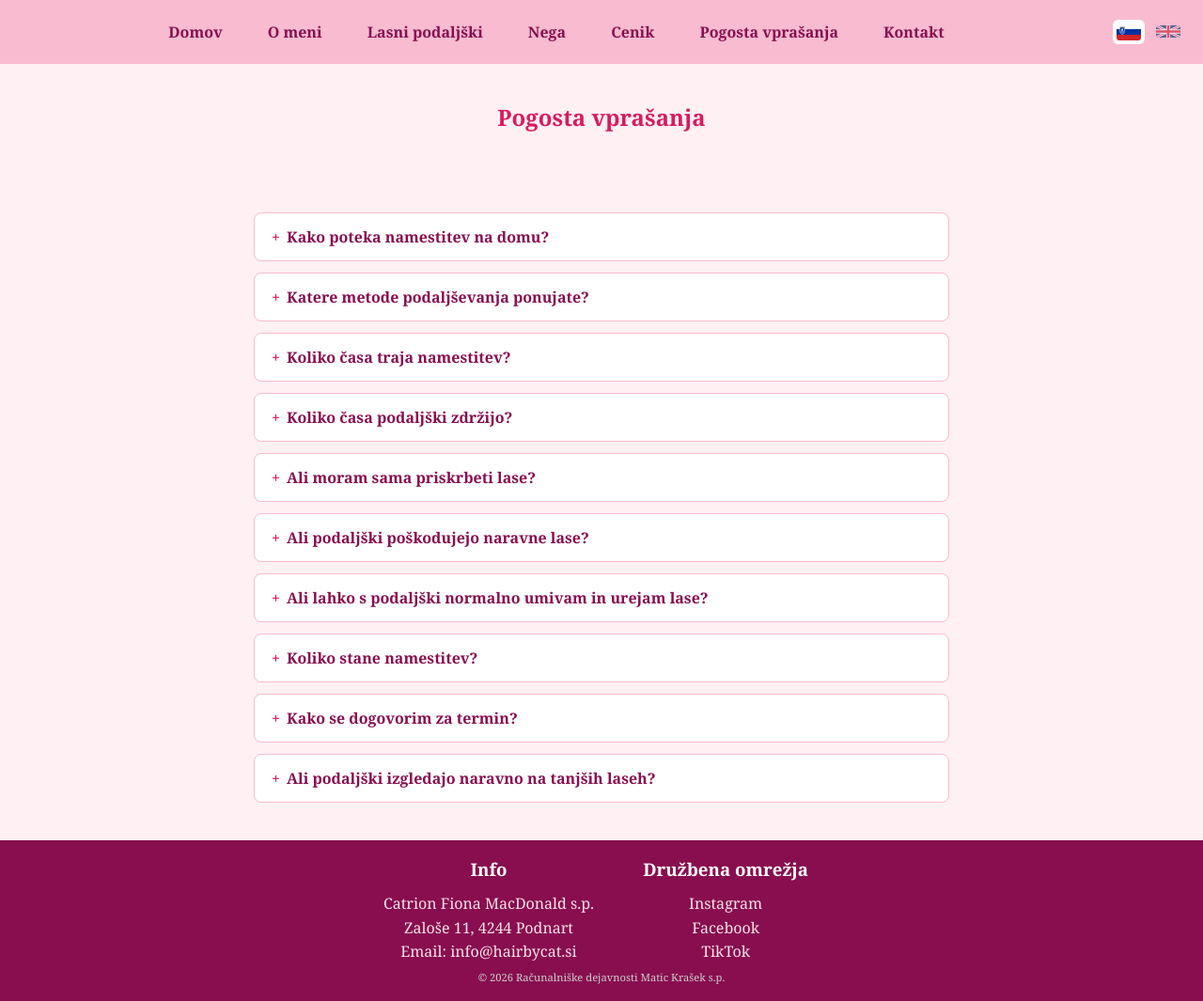
After one commit to MaticKrasek/hairbycat, a Flask app: page /pogosta-vprasanja in a window 1280 px wide. The commit adds this page. Shown: the whole page at 94% size. Run offline with Flask 3, Linux system fonts and the light colour scheme.

Commit message:
Add files via upload

```diff
--- a/app.py
+++ b/app.py
@@ -106,6 +106,13 @@ def cenik():
     return render_template("cenik.html", lang=lang, page="cenik", t=TRANSLATIONS[lang])
 
 
+@app.route("/pogosta-vprasanja", endpoint="pogosta_vprasanja_sl")
+@app.route("/en/pogosta-vprasanja", endpoint="pogosta_vprasanja_en")
+def pogosta_vprasanja():
+    lang = get_lang()
+    return render_template("pogosta_vprasanja.html", lang=lang, page="pogosta_vprasanja", t=TRANSLATIONS[lang])
+
+
 @app.route("/kontakt", endpoint="kontakt_sl")
 @app.route("/en/kontakt", endpoint="kontakt_en")
 def kontakt():
--- a/static/styles.css
+++ b/static/styles.css
@@ -352,6 +352,7 @@ body {
   .o-meni-images,
   .cenik-table-wrapper,
   .cenik-note,
+  .faq-list,
   .contact-section {
     padding-left: 16px;
     padding-right: 16px;
@@ -373,6 +374,52 @@ body {
     flex-direction: column;
     text-align: center;
   }
+}
+
+/* FAQ accordion */
+.faq-list {
+  max-width: 800px;
+  margin: 0 auto 40px;
+  padding: 0 30px;
+  display: flex;
+  flex-direction: column;
+  gap: 12px;
+}
+
+.faq-item {
+  background-color: #ffffff;
+  border: 1px solid #f8bbd0;
+  border-radius: 8px;
+  padding: 14px 18px;
+}
+
+.faq-item summary {
+  cursor: pointer;
+  font-weight: bold;
+  color: #880e4f;
+  list-style: none;
+}
+
+.faq-item summary::-webkit-details-marker {
+  display: none;
+}
+
+.faq-item summary::before {
+  content: "+";
+  display: inline-block;
+  width: 1em;
+  color: #d81b60;
+  font-weight: bold;
+}
+
+.faq-item[open] summary::before {
+  content: "\2212";
+}
+
+.faq-item p {
+  line-height: 1.6;
+  margin-top: 10px;
+  text-align: left;
 }
 
 /* Contact section */
--- a/templates/base.html
+++ b/templates/base.html
@@ -16,6 +16,7 @@
       <a href="{{ url_for('lasni_podaljski_' + lang) }}">{{ t.common.nav.lasni_podaljski }}</a>
       <a href="{{ url_for('nega_' + lang) }}">{{ t.common.nav.nega }}</a>
       <a href="{{ url_for('cenik_' + lang) }}">{{ t.common.nav.cenik }}</a>
+      <a href="{{ url_for('pogosta_vprasanja_' + lang) }}">{{ t.common.nav.pogosta_vprasanja }}</a>
       <a href="{{ url_for('kontakt_' + lang) }}">{{ t.common.nav.kontakt }}</a>
     </div>
 
@@ -39,6 +40,7 @@
         <a href="{{ url_for('lasni_podaljski_' + lang) }}">{{ t.common.nav.lasni_podaljski }}</a>
         <a href="{{ url_for('nega_' + lang) }}">{{ t.common.nav.nega }}</a>
         <a href="{{ url_for('cenik_' + lang) }}">{{ t.common.nav.cenik }}</a>
+        <a href="{{ url_for('pogosta_vprasanja_' + lang) }}">{{ t.common.nav.pogosta_vprasanja }}</a>
         <a href="{{ url_for('kontakt_' + lang) }}">{{ t.common.nav.kontakt }}</a>
       </div>
     </div>
--- /dev/null
+++ b/templates/pogosta_vprasanja.html
@@ -0,0 +1,22 @@
+{% extends "base.html" %}
+
+{% block title %}{{ t.pogosta_vprasanja.title }}{% endblock %}
+
+{% block meta_description %}
+  <meta name="description" content="{{ t.pogosta_vprasanja.meta_description }}">
+{% endblock %}
+
+{% block content %}
+  <main class="container container--tight-top">
+    <h2>{{ t.pogosta_vprasanja.heading }}</h2>
+  </main>
+
+  <section class="faq-list">
+    {% for item in t.pogosta_vprasanja.questions %}
+      <details class="faq-item">
+        <summary>{{ item.question }}</summary>
+        <p>{{ item.answer }}</p>
+      </details>
+    {% endfor %}
+  </section>
+{% endblock %}
--- a/translations.py
+++ b/translations.py
@@ -7,6 +7,7 @@ TRANSLATIONS = {
                 "lasni_podaljski": "Lasni podaljški",
                 "nega": "Nega",
                 "cenik": "Cenik",
+                "pogosta_vprasanja": "Pogosta vprašanja",
                 "kontakt": "Kontakt",
             },
             "social_media": "Družbena omrežja",
@@ -76,6 +77,53 @@ TRANSLATIONS = {
                 "Poleg podaljškov nudim tudi oblikovanje pričesk (ravnanje, kodranje, pričeske za posebne priložnosti, poročne pričeske...). Cene so po dogovoru.",
             ],
         },
+        "pogosta_vprasanja": {
+            "title": "Pogosta vprašanja - Hair Extensions by Cat",
+            "meta_description": "Odgovori na pogosta vprašanja o podaljševanju las na domu - metode, cena, trajanje, nega in dogovarjanje termina.",
+            "heading": "Pogosta vprašanja",
+            "questions": [
+                {
+                    "question": "Kako poteka namestitev na domu?",
+                    "answer": "Pridem k vam domov (ali na dogovorjeno lokacijo na Gorenjskem, v Ljubljani in okolici) z vso potrebno opremo. Potrebujem le stol, mizo in vtičnico.",
+                },
+                {
+                    "question": "Katere metode podaljševanja ponujate?",
+                    "answer": "Ponujam Tape-In in Micro-Link (vključno z Nano) metode. Skupaj izberemo tisto, ki najbolj ustreza vašim lasem in življenjskemu slogu.",
+                },
+                {
+                    "question": "Koliko časa traja namestitev?",
+                    "answer": "Tape-In traja približno 30-45 minut, Micro-Links pa nekoliko dlje, odvisno od količine las.",
+                },
+                {
+                    "question": "Koliko časa podaljški zdržijo?",
+                    "answer": "Tape-Ins premeščamo vsakih 4-8 tednov, Micro-Links vsakih 2-3 mesece. Pri pravilni negi lahko lase ponovno uporabimo tudi 6-12 mesecev.",
+                },
+                {
+                    "question": "Ali moram sama priskrbeti lase?",
+                    "answer": "Ne nujno - lahko jih priskrbite sami ali pa vam pomagam pri izbiri in nakupu. V tem primeru se strošek las obračuna posebej.",
+                },
+                {
+                    "question": "Ali podaljški poškodujejo naravne lase?",
+                    "answer": "Pravilno nameščeni in negovani podaljški naravnih las ne poškodujejo. Pomembno je redno vzdrževanje in ustrezna nega.",
+                },
+                {
+                    "question": "Ali lahko s podaljški normalno umivam in urejam lase?",
+                    "answer": "Da, po prvih 48 urah lahko lase umivate in oblikujete kot običajno - priporočam le šampon brez sulfatov in previdnost pri mestih pritrditve.",
+                },
+                {
+                    "question": "Koliko stane namestitev?",
+                    "answer": "Cene se razlikujejo glede na metodo in količino las (celotno ali polovično lasišče). Poglejte stran Cenik za natančen pregled.",
+                },
+                {
+                    "question": "Kako se dogovorim za termin?",
+                    "answer": "Kontaktirajte me preko obrazca na strani Kontakt, po e-pošti ali družbenih omrežjih, dogovorimo se za termin, ki vam ustreza.",
+                },
+                {
+                    "question": "Ali podaljški izgledajo naravno na tanjših laseh?",
+                    "answer": "Da - skupaj izberemo metodo in količino podaljškov, ki bo izgledala naravno in ne bo preobremenila vaših naravnih las.",
+                },
+            ],
+        },
         "kontakt": {
             "title": "Kontakt - Hair Extensions by Cat",
             "heading": "Kontakt",
@@ -98,6 +146,7 @@ TRANSLATIONS = {
                 "lasni_podaljski": "Hair Extensions",
                 "nega": "Hair Care",
                 "cenik": "Pricing",
+                "pogosta_vprasanja": "FAQ",
                 "kontakt": "Contact",
             },
             "social_media": "Social Media",
@@ -167,6 +216,53 @@ TRANSLATIONS = {
                 "In addition to extensions, I also offer hairstyling (straightening, curling, special occasion styles, bridal hairstyles...). Prices are by arrangement.",
             ],
         },
+        "pogosta_vprasanja": {
+            "title": "FAQ - Hair Extensions by Cat",
+            "meta_description": "Answers to frequently asked questions about mobile hair extensions - methods, pricing, duration, aftercare, and booking.",
+            "heading": "Frequently Asked Questions",
+            "questions": [
+                {
+                    "question": "How does mobile installation work?",
+                    "answer": "I come to you - at home, or an agreed location in Gorenjska, Ljubljana and the surrounding area - with all the equipment needed. I just need a chair, a table, and a power outlet.",
+                },
+                {
+                    "question": "What extension methods do you offer?",
+                    "answer": "I offer Tape-In and Micro-Link (including Nano) methods. We'll choose together which suits your hair and lifestyle best.",
+                },
+                {
+                    "question": "How long does installation take?",
+                    "answer": "Tape-Ins take about 30-45 minutes, Micro-Links a bit longer depending on the amount of hair.",
+                },
+                {
+                    "question": "How long do extensions last?",
+                    "answer": "Tape-Ins are repositioned every 4-8 weeks, Micro-Links every 2-3 months. With proper care, the hair can be reused for 6-12 months.",
+                },
+                {
+                    "question": "Do I need to supply the hair myself?",
+                    "answer": "Not necessarily - you can supply your own, or I can help you choose and purchase them. If purchased through me, the hair is billed separately.",
+                },
+                {
+                    "question": "Will extensions damage my natural hair?",
+                    "answer": "Properly applied and maintained extensions won't damage your natural hair. Regular maintenance and proper aftercare are key.",
+                },
+                {
+                    "question": "Can I wash and style my hair normally?",
+                    "answer": "Yes, after the first 48 hours you can wash and style as usual - I just recommend a sulfate-free shampoo and care around the attachment points.",
+                },
+                {
+                    "question": "How much does it cost?",
+                    "answer": "Prices vary by method and amount of hair (full or half head). See the Pricing page for full details.",
+                },
+                {
+                    "question": "How do I book an appointment?",
+                    "answer": "Reach out via the Contact form, email, or social media, and we'll arrange a time that works for you.",
+                },
+                {
+                    "question": "Will extensions look natural on finer hair?",
+                    "answer": "Yes - we choose the method and amount of hair together so it looks natural and doesn't put too much strain on your own hair.",
+                },
+            ],
+        },
         "kontakt": {
             "title": "Contact - Hair Extensions by Cat",
             "heading": "Contact",
```
